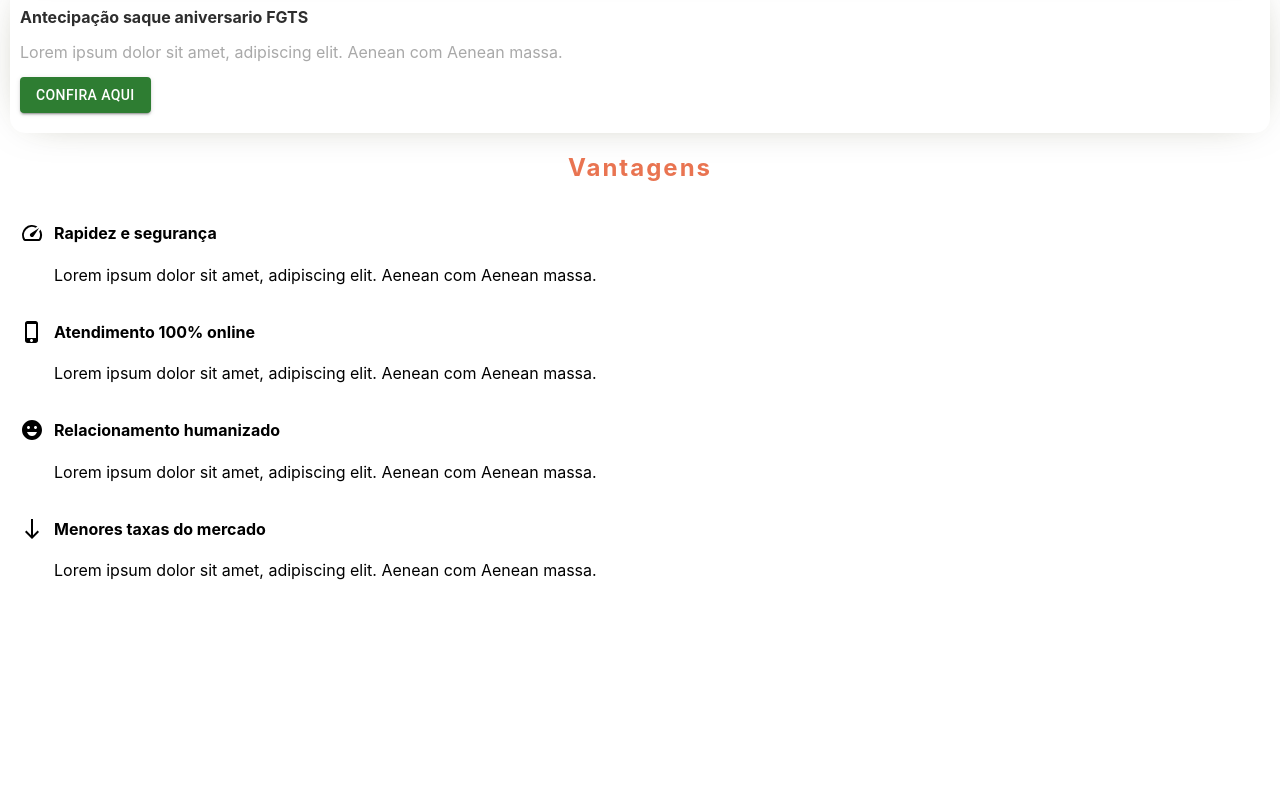
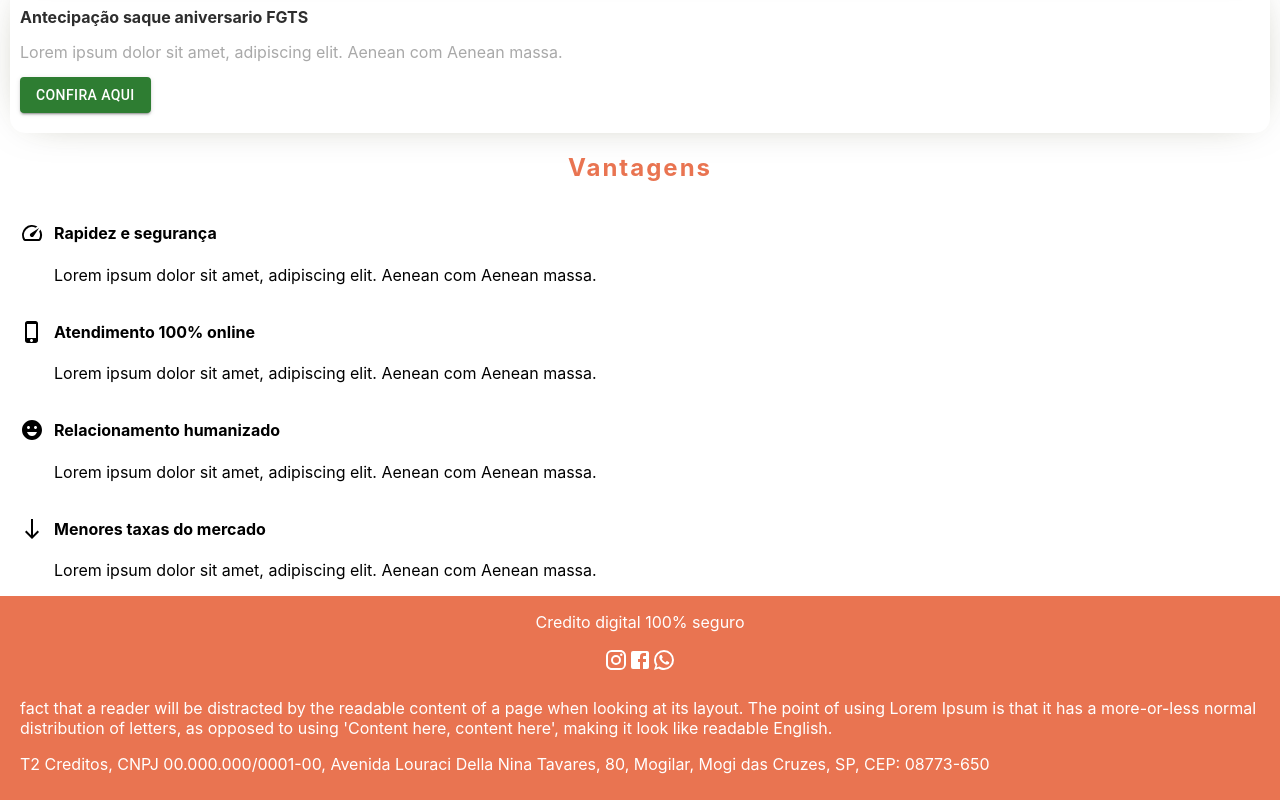
Before and after one commit to thii777/t2-frontend, a Next.js app: page / in a window 1280 px wide. Shown: the part 1438-2238 px from the top of the page. Before the commit the page ends 2034 px from the top, so only its background shows below. Built offline with nearby package versions, Linux system fonts and the light colour scheme.

Commit message:
feat: initial footer

```diff
--- /dev/null
+++ b/src/components/organims/footers/basicFooter.js
@@ -0,0 +1,38 @@
+import InstagramIcon from "@mui/icons-material/Instagram";
+import FacebookIcon from "@mui/icons-material/Facebook";
+import WhatsAppIcon from "@mui/icons-material/WhatsApp";
+
+export default function BasicFooter(props) {
+  const logo = "/images/logo.png";
+  return (
+    <div className="footer-container">
+      <div className="footer-medias">
+        {/* <div className="footer-logo">
+          <p>T2</p>
+        </div> */}
+        <div className="footer-sub-title">
+          <p>Credito digital 100% seguro</p>
+        </div>
+        <div className="footer-social-media" className="display-flex">
+          <InstagramIcon sx={{ color: "#FFF" }} />
+          <FacebookIcon sx={{ color: "#FFF" }} />
+          <WhatsAppIcon sx={{ color: "#FFF" }} />
+        </div>
+      </div>
+      <div className="footer-company-message padding-1020">
+        <p>
+          fact that a reader will be distracted by the readable content of a
+          page when looking at its layout. The point of using Lorem Ipsum is
+          that it has a more-or-less normal distribution of letters, as opposed
+          to using 'Content here, content here', making it look like readable
+          English.
+        </p>
+
+        <p>
+          T2 Creditos, CNPJ 00.000.000/0001-00, Avenida Louraci Della Nina
+          Tavares, 80, Mogilar, Mogi das Cruzes, SP, CEP: 08773-650
+        </p>
+      </div>
+    </div>
+  );
+}
--- a/src/pages/index.js
+++ b/src/pages/index.js
@@ -1,8 +1,7 @@
 import Head from "next/head";
 import styles from "../styles/Home.module.css";
-
-import BasicButtons from "../components/atoms/buttons/BasicButtons";
-import BasicTextFields from "../components/atoms/inputs/BasicTextFields";
+import BasicAppBar from "../components/organims/headers/basicHeader";
+import BasicFooter from "../components/organims/footers/basicFooter";
 import Main from "./main";
 
 export default function Home() {
@@ -14,7 +13,9 @@
         <link rel="icon" href="/favicon.ico" />
       </Head>
       <main>
+        <BasicAppBar />
         <Main />
+        <BasicFooter />
       </main>
     </div>
   );
--- a/src/pages/main.js
+++ b/src/pages/main.js
@@ -1,4 +1,3 @@
-import BasicAppBar from "../components/organims/headers/basicHeader";
 import BasicBackground from "../components/organims/background/basicBackground";
 import BasicTitle from "../components/organims/cards/titles";
 import ProductsAndServices from "../components/molecules/productsAndServices";
@@ -7,7 +6,6 @@
 export default function Main() {
   return (
     <div>
-      <BasicAppBar />
       <BasicBackground />
       <BasicTitle value="Produtos e Serviços" />
       <ProductsAndServices />
--- a/src/styles/globals.css
+++ b/src/styles/globals.css
@@ -1,9 +1,7 @@
 html,
 body {
   padding: 0;
-  padding-bottom: 50px;
   margin: 0;
-  margin-bottom: 20px;
   height: 100vh;
   font-family: -apple-system, BlinkMacSystemFont, Segoe UI, Roboto, Oxygen,
     Ubuntu, Cantarell, Fira Sans, Droid Sans, Helvetica Neue, sans-serif;
@@ -85,3 +83,29 @@
   padding: 19px 10px 30px 0;
   margin: 0 0 0 20px;
 }
+
+.footer-container {
+  height: 100%;
+  width: 100%;
+  background-color: #e97451;
+  margin: 0;
+  padding: 0;
+}
+
+.footer-medias {
+  display: flex;
+  flex-direction: column;
+  align-items: center;
+}
+
+.footer-sub-title p {
+  color: #ffffff;
+}
+
+.padding-1020 {
+  padding: 10px 20px;
+}
+
+.footer-company-message p {
+  color: #ffffff;
+}
```
Also changed, not shown: public/images/favicon.png (added), public/images/logo.png (added).
